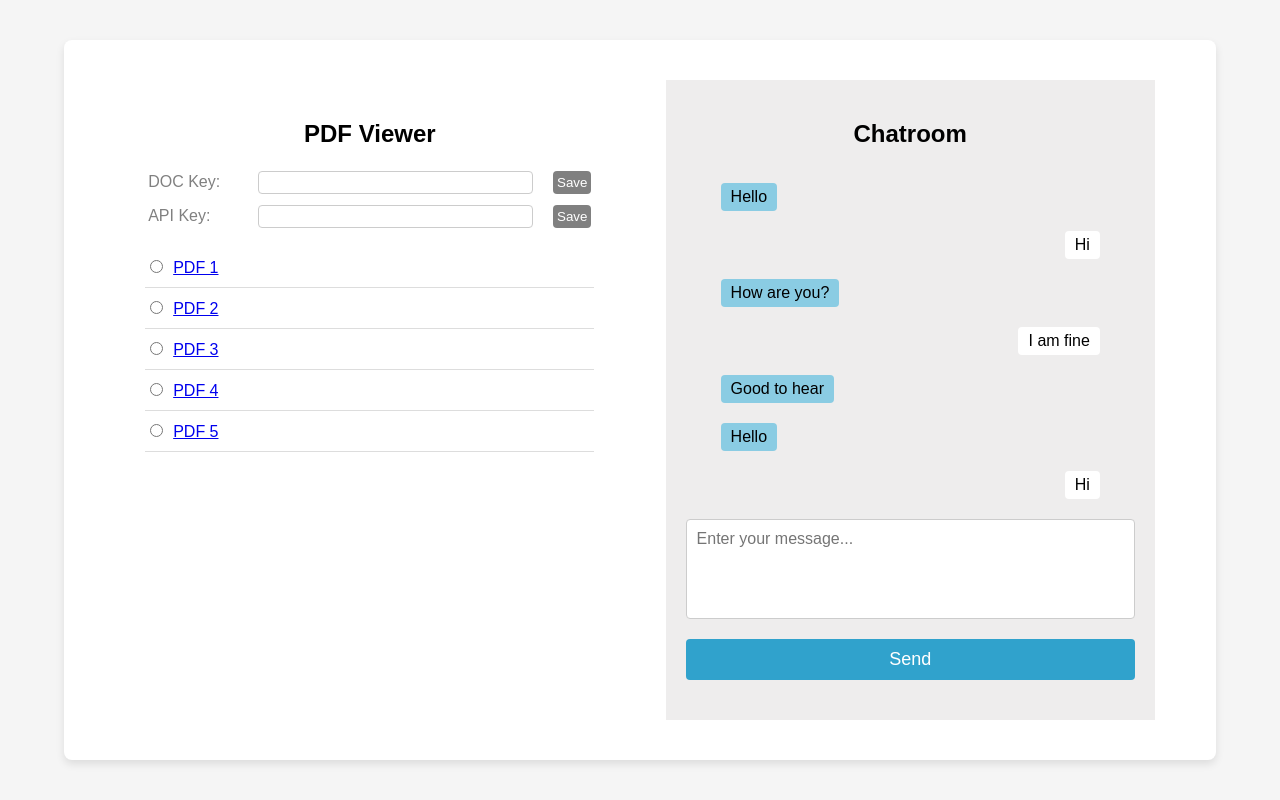
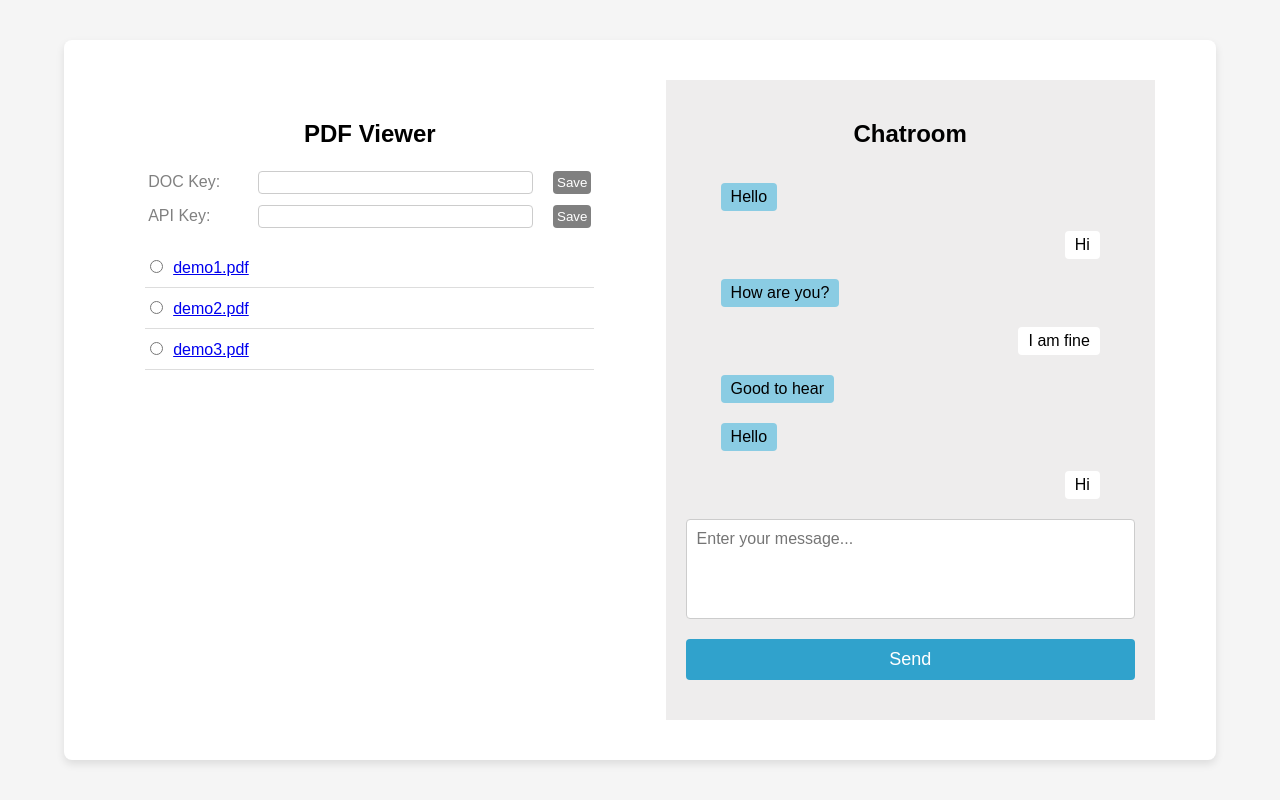
Before and after one commit to Chia-Chi-Shen/mstw-2025-TechWorkshop, a React (Create React App) app: page / in a window 1280 px wide. Built offline with nearby package versions, Linux system fonts and the light colour scheme; the HTML template or start-up script is replaced by a standard one.

Commit message:
feat: get pdf by blob url

```diff
--- a/src/App.js
+++ b/src/App.js
@@ -1,6 +1,6 @@
 import { useState, useRef } from 'react';
 import { DocumentAnalysisClient, AzureKeyCredential } from "@azure/ai-form-recognizer";
-import AzureOpenAI from 'openai';
+import { AzureOpenAI } from 'openai';
 import './App.css';
 
 const testMessages = [
@@ -27,11 +27,9 @@ const testMessages = [
 ];
 
 const pdfList = [
-  { title: 'PDF 1', url: '/sample.pdf' },
-  { title: 'PDF 2', url: '/sample.pdf' },
-  { title: 'PDF 3', url: '/sample.pdf' },
-  { title: 'PDF 4', url: '/sample.pdf' },
-  { title: 'PDF 5', url: '/sample.pdf' },
+  { title: 'demo1.pdf', url: 'https://workshoppoc.blob.core.windows.net/pdf/demo1.pdf' },
+  { title: 'demo2.pdf', url: 'https://workshoppoc.blob.core.windows.net/pdf/demo2.pdf' },
+  { title: 'demo3.pdf', url: 'https://workshoppoc.blob.core.windows.net/pdf/demo3.pdf' },
 ];
 
 const endpoint = "https://ai-allen7845123692269ai150842469449.openai.azure.com"
@@ -162,7 +160,7 @@ function App() {
         <ul className="pdf-list">
           {pdfList.map((pdf, index) => (
             <li key={index}><input type="radio" value="pdf2" />
-              <a href="sample.pdf" target="_blank">{pdf.title}</a>
+              <a href={pdf.url} target="_blank">{pdf.title}</a>
             </li>
           ))}
         </ul>
```
